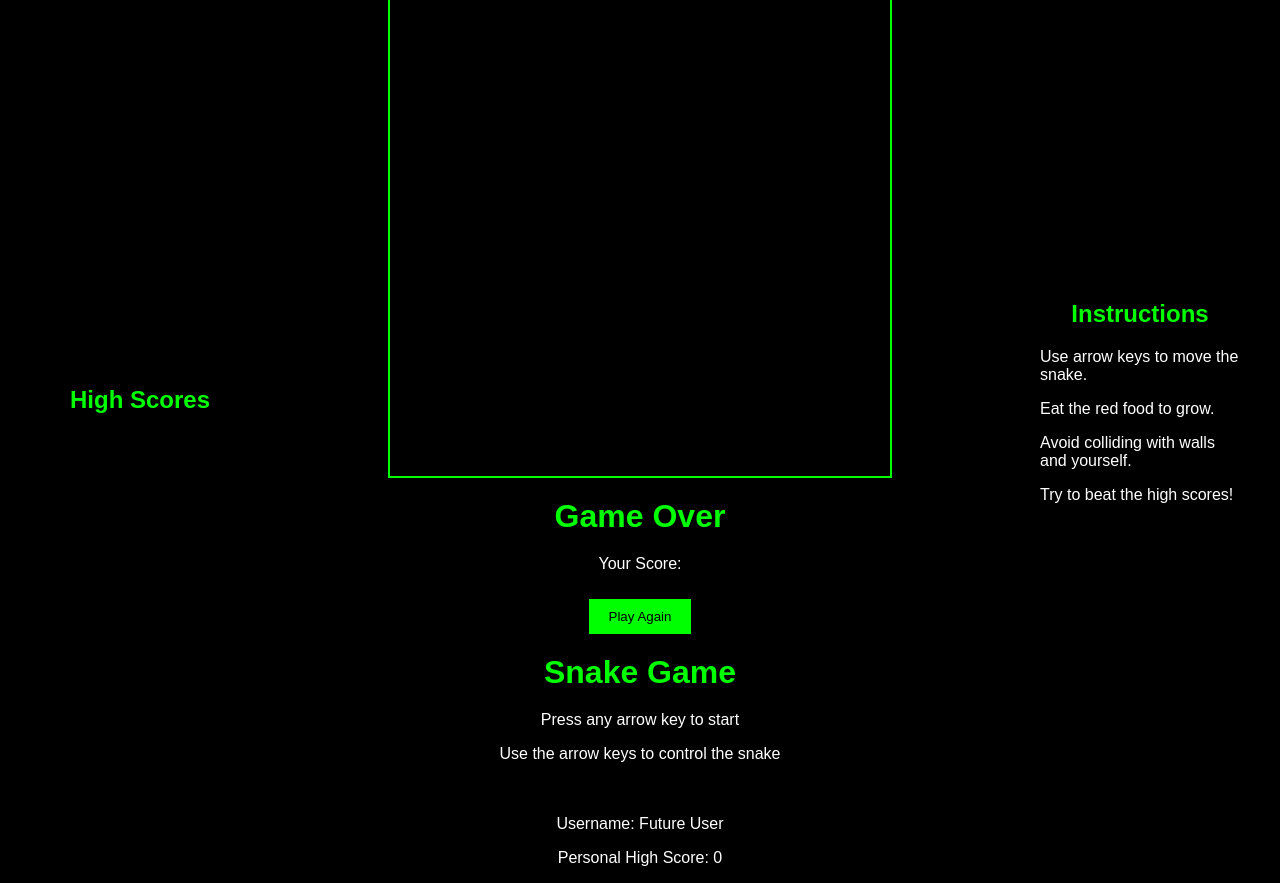
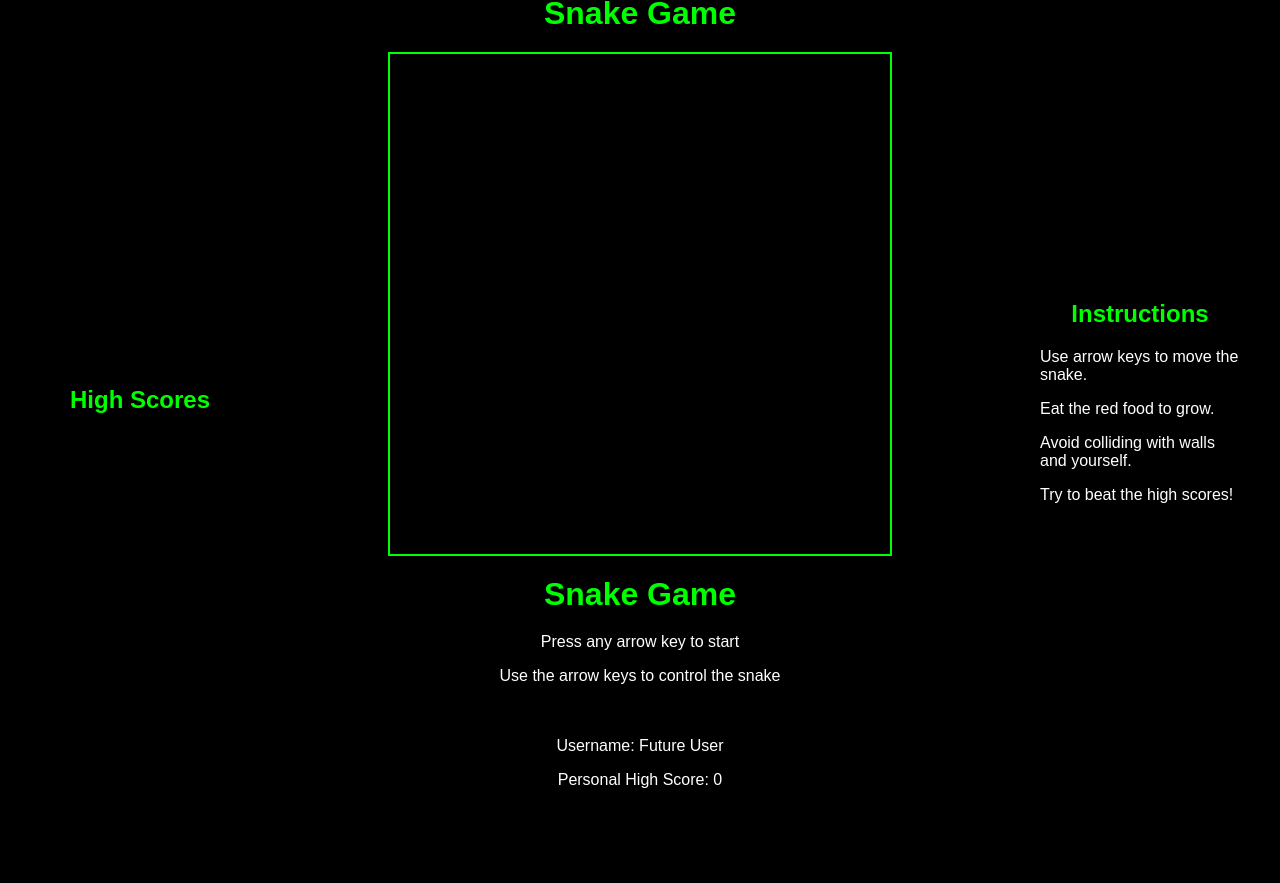
Before and after one commit to tardyparty/snakeGame44, a plain HTML site: page index.html in a window 1280 px wide. After the commit the page ends 805 px from the top, so only its background shows below. Drawn offline with Linux system fonts and the light colour scheme; no server answers.

Commit message:
Update index.html

```diff
--- a/index.html
+++ b/index.html
@@ -15,7 +15,7 @@
         <div id="gameArea">
             <h1>Snake Game</h1>
             <canvas id="gameCanvas" width="500" height="500"></canvas>
-            <div id="gameOver">
+            <div id="gameOver" style="display: none;">
                 <h1>Game Over</h1>
                 <p>Your Score: <span id="finalScore"></span></p>
                 <button onclick="resetGame()">Play Again</button>
```
